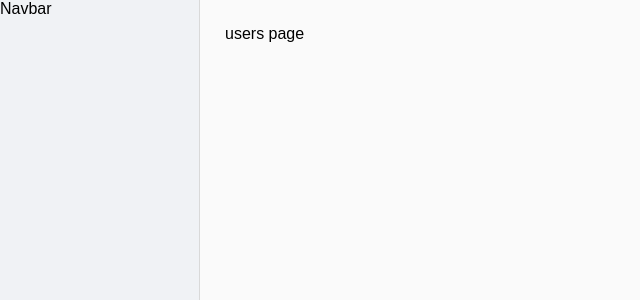
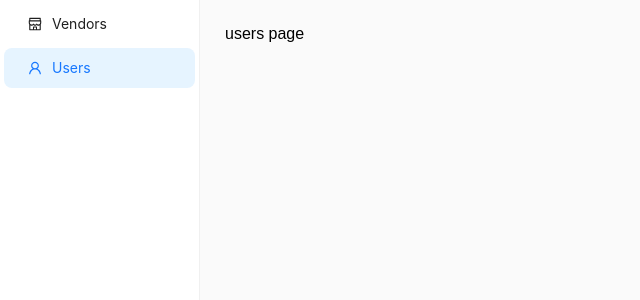
Before and after one commit to zmakhkha/Revly, a Next.js app: page /users in a window 1280 px wide. Shown: the top 300 px of the page, without its empty margins (0-640 px from the left). Built offline with nearby package versions, Linux system fonts and the light colour scheme.

Commit message:
FE-003 Create Vertical Navbar Component + As a user, I want a sidebar with navigation items (Vendors and Users), so I can switch between pages easily.

```diff
--- a/src/app/components/Navbar.tsx
+++ b/src/app/components/Navbar.tsx
@@ -1,9 +1,32 @@
-import React from 'react'
+'use client'
+
+import { Menu, Tooltip } from 'antd';
+import { usePathname, useRouter } from 'next/navigation';
+import { menuItems } from '@/app/data/navbar';
+
+
 
 const Navbar = () => {
+  const router = useRouter();
+  const pathname = usePathname();
+  const elements = menuItems;
+
   return (
-	<div>Navbar</div>
-  )
-}
+    <Menu
+      mode="inline"
+      selectedKeys={[pathname]}
+      onClick={(e) => router.push(e.key)}
+      style={{ height: '100vh', width: 200 }}
+    >
+      {elements.map((item) => (
+        <Menu.Item key={item.key} icon={item.icon}>
+          <Tooltip title={item.description}>
+            {item.title}
+          </Tooltip>
+        </Menu.Item>
+      ))}
+    </Menu>
+  );
+};
 
-export default Navbar
+export default Navbar;
--- /dev/null
+++ b/src/app/data/navbar.tsx
@@ -0,0 +1,22 @@
+'use client'
+import { MenuItem } from "@/app/utils/types";
+
+import {
+  UserOutlined,
+  ShopOutlined,
+} from '@ant-design/icons';
+
+export const menuItems: MenuItem[] = [
+  {
+    key: '/vendors',
+    title: 'Vendors',
+    icon: <ShopOutlined />,
+    description: 'View and manage vendors',
+  },
+  {
+    key: '/users',
+    title: 'Users',
+    icon: <UserOutlined />,
+    description: 'Manage users and their permissions',
+  },
+];
```
Also changed, not shown: src/app/utils/types.ts (+11 -0 lines).
